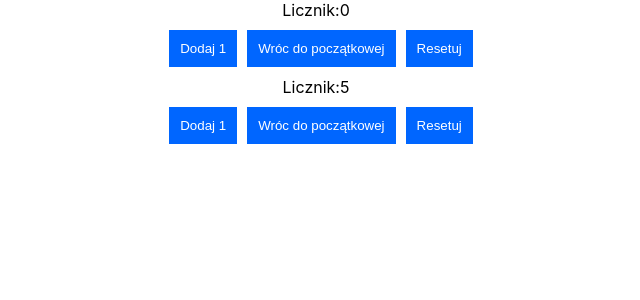
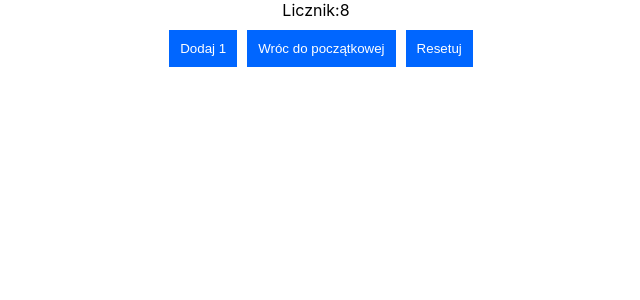
Before and after one commit to dianek05/dianek05.github.io, a React (Create React App) app in the folder counter/: page / in a window 1280 px wide. Shown: the top 300 px of the page, without its empty margins (324-964 px from the left). Built offline with nearby package versions, Linux system fonts and the light colour scheme.

Commit message:
Update App.js

```diff
--- a/counter/src/App.js
+++ b/counter/src/App.js
@@ -7,8 +7,7 @@ import Step from "./components/Step"
 function App() {
   return (
     <div className="App">
-      <Counter />
-      <Counter initValue={5} />
+      <Counter initValue={8} />
     </div>
   );
 }
```
